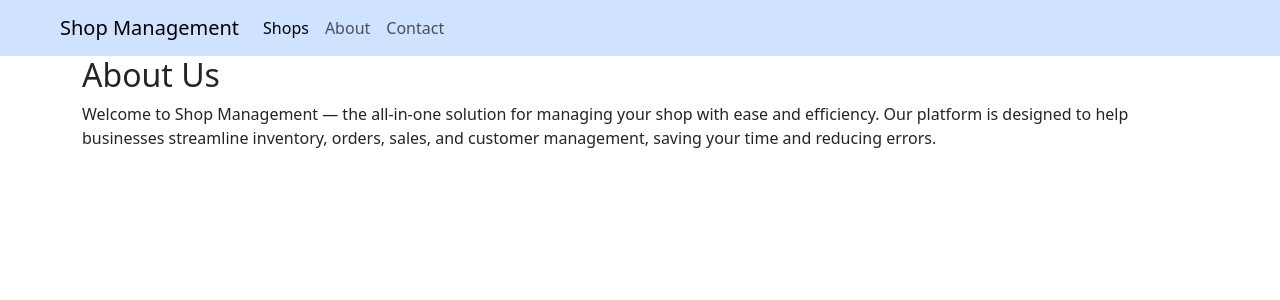
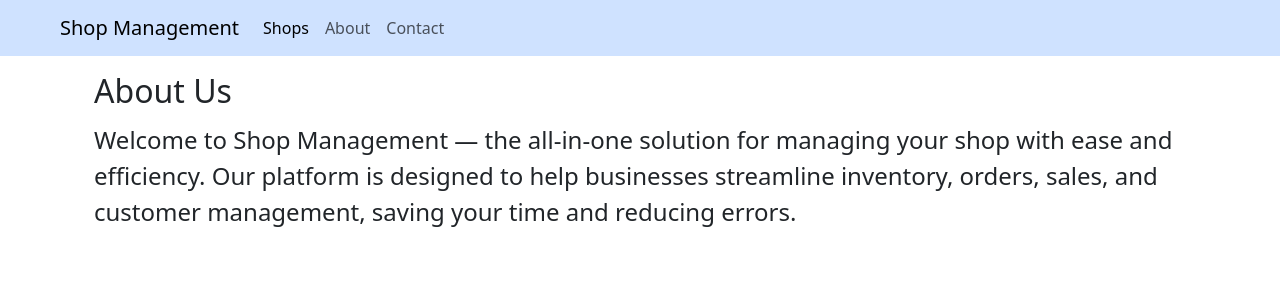
Before and after one commit to meabhishekgupta/shopManagement, an Angular app: page /About in a window 1280 px wide. Shown: the top 300 px of the page. Built offline with nearby package versions, Linux system fonts and the light colour scheme.

Commit message:
CSS change in About Page

```diff
--- a/src/app/about/about.component.css
+++ b/src/app/about/about.component.css
@@ -0,0 +1,4 @@
+.font-l{
+    font-size: x-large;
+    font-weight: lighter;
+}
--- a/src/app/about/about.component.html
+++ b/src/app/about/about.component.html
@@ -1,7 +1,9 @@
-<h2>About Us</h2>
-<p>
-  Welcome to Shop Management — the all-in-one solution for managing your shop
-  with ease and efficiency. Our platform is designed to help businesses
-  streamline inventory, orders, sales, and customer management, saving your time
-  and reducing errors.
-</p>
+<div class="container py-3">
+  <h2>About Us</h2>
+  <p class="font-l py-1">
+    Welcome to Shop Management — the all-in-one solution for managing your shop
+    with ease and efficiency. Our platform is designed to help businesses
+    streamline inventory, orders, sales, and customer management, saving your
+    time and reducing errors.
+  </p>
+</div>
```
